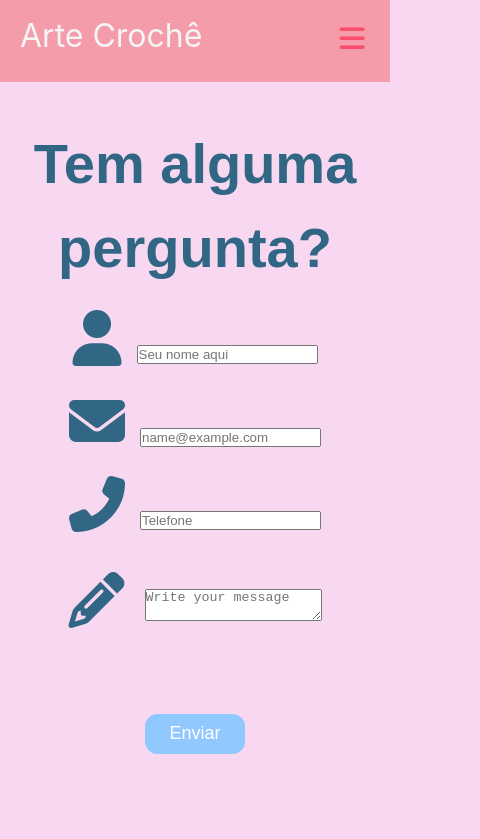
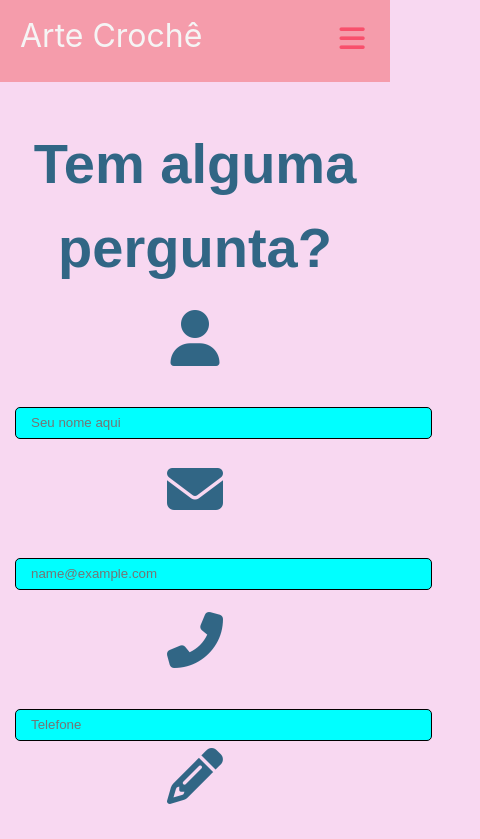
Before and after one commit to Pedroshalom/croche_art, a React (Create React App) app: page /contact in a window 390 px wide. Shown: the top 839 px of the page, 480 px wide, since content can reach past the window. Built offline with nearby package versions, Linux system fonts and the light colour scheme.

Commit message:
new mudanças

```diff
--- a/src/components/Pages/Contact.js
+++ b/src/components/Pages/Contact.js
@@ -1,5 +1,5 @@
 import React from "react";
-import '../../index.css';
+import './contact.css';
 
 export const Contact = () => {
     return (
@@ -21,7 +21,7 @@
                                 <div class="field">
                                     <i class='fas fa-user'></i>
 
-                                    <input className="space" type="text" name='name' class="form-control" id="exampleForm" placeholder="Seu nome aqui" />
+                                    <input className="space" type="text" name='name'  class="form-control" id="exampleForm" placeholder="Seu nome aqui" />
                                 </div>
                                 <div class="field">
                                     <i class='fas fa-envelope'></i>
@@ -38,12 +38,12 @@
                             </div>
                             <div class="message">
                             <i class='fa fa-pencil'></i>
-                                <span>
-                                <textarea className="space" required placeholder="Write your message" name="message"></textarea>
-                                </span>
+
+                                <textarea className="texatrea"  type="text" required placeholder="Write your message" name="message" rows="7" maxlength="30"></textarea>
+
                             </div>
                             <div class="button-area">
-                                <button type="submit"  class="w-100 btn btn-lg btn-dark">
+                                <button className="btn" type="submit"  class="w-100 btn btn-lg btn-dark">
                                     <span>Enviar</span>
                                 </button>
                                 <span></span>
--- a/src/components/Pages/Home.js
+++ b/src/components/Pages/Home.js
@@ -22,7 +22,7 @@
             <div class="row-footer">
                 <div class="footer-col">
                     <div class="medias-socias">
-                        <a href="#"> <i class="fa fa-facebook"></i> </a>
+                        <a href="face"> <i class="fa fa-facebook"></i> </a>
                         <a href="https://www.instagram.com/artecrochenatal/"> <i class="fa fa-instagram"></i> </a>
                         <a href="https://api.whatsapp.com/send?phone=5584999096035&text=Ol%C3%A1%20seja%20bem%20vindo.%20Logo%20voc%C3%AA%20ser%C3%A1%20atendido."> <i class="fa fa-whatsapp"></i> </a>
                         {/* <a href="#"> <i class="fa fa-twitter"></i> </a> */}
--- /dev/null
+++ b/src/components/Pages/contact.css
@@ -0,0 +1,64 @@
+.form-control {
+    background-color: aqua;
+    border: solid 1px black;
+    border-radius: 5px;
+    height: 30px;
+    width: 600px;
+}
+
+.texatrea {
+    background-color: aqua;
+    border: solid 1px black;
+    border-radius: 5px;
+    height: 200px;
+    width: 600px;
+    margin-top: 30px;
+    margin-left: 20px;
+}
+
+
+input[type="text"] {
+    padding-left: 15px;
+  }
+
+  input[type="email"] {
+    padding-left: 15px;
+  }
+
+  input[type="tel"] {
+    padding-left: 15px;
+  }
+
+  textarea[type="text"] {
+    padding-left: 15px;
+    padding-top: 15px;
+  }
+
+
+  @media screen and (max-width: 960px) {
+    .form-control {
+        background-color: aqua;
+        border: solid 1px black;
+        border-radius: 5px;
+        height: 30px;
+        width: 400px;
+    }
+
+    .texatrea {
+        background-color: aqua;
+        border: solid 1px black;
+        border-radius: 5px;
+        height: 200px;
+        width: 400px;
+        margin-bottom: 12px;
+        margin-top: 30px;
+        margin-left: 20px;
+    }
+
+    .btn{
+        margin-top: 50;
+        width: 400px;
+        margin-left: 80px;
+    }
+
+  }
--- a/src/index.css
+++ b/src/index.css
@@ -11,6 +11,9 @@
   font-family: source-code-pro, Menlo, Monaco, Consolas, 'Courier New',
     monospace;
 }
+
+/* contato */
+
 
 
 .card {
@@ -465,8 +468,9 @@
     font-size: 30px;
   }
 
-  .btn {
+  button {
     margin-bottom: 50px;
+    width: 10px;
   }
 
   /* Botão */
```
